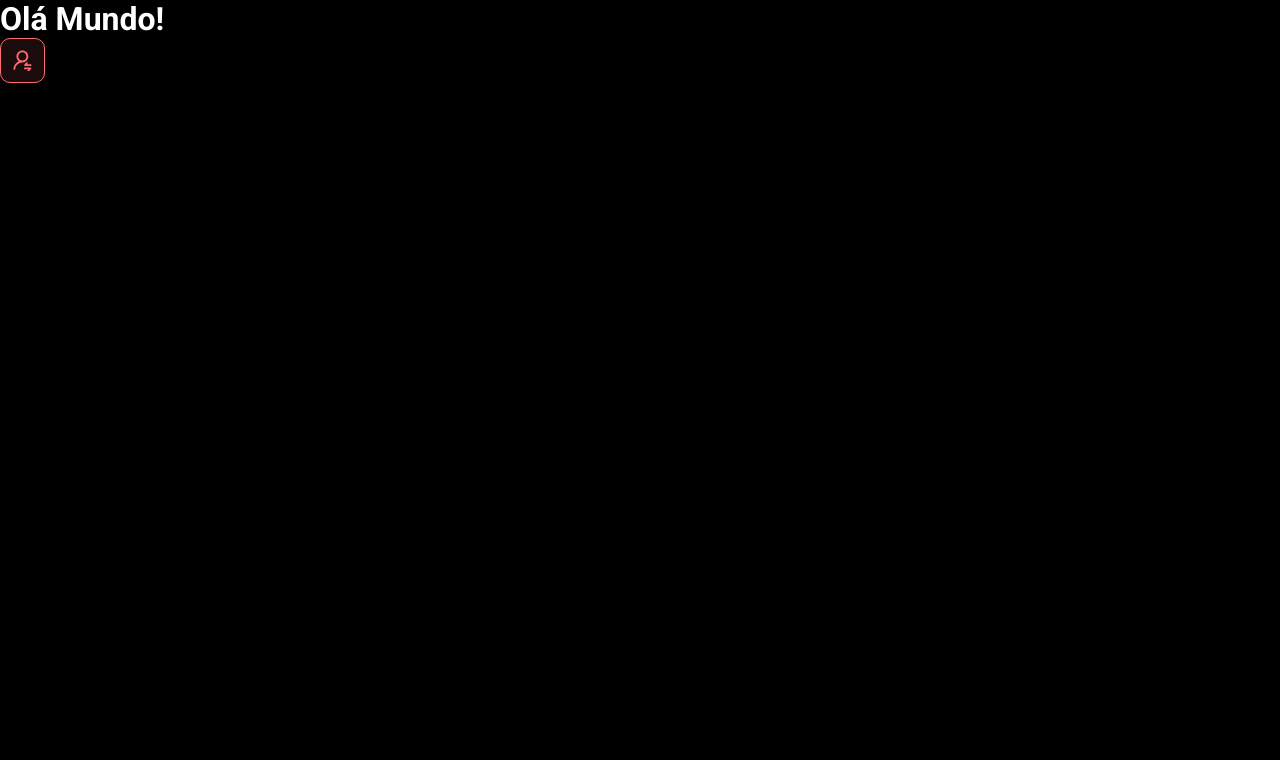
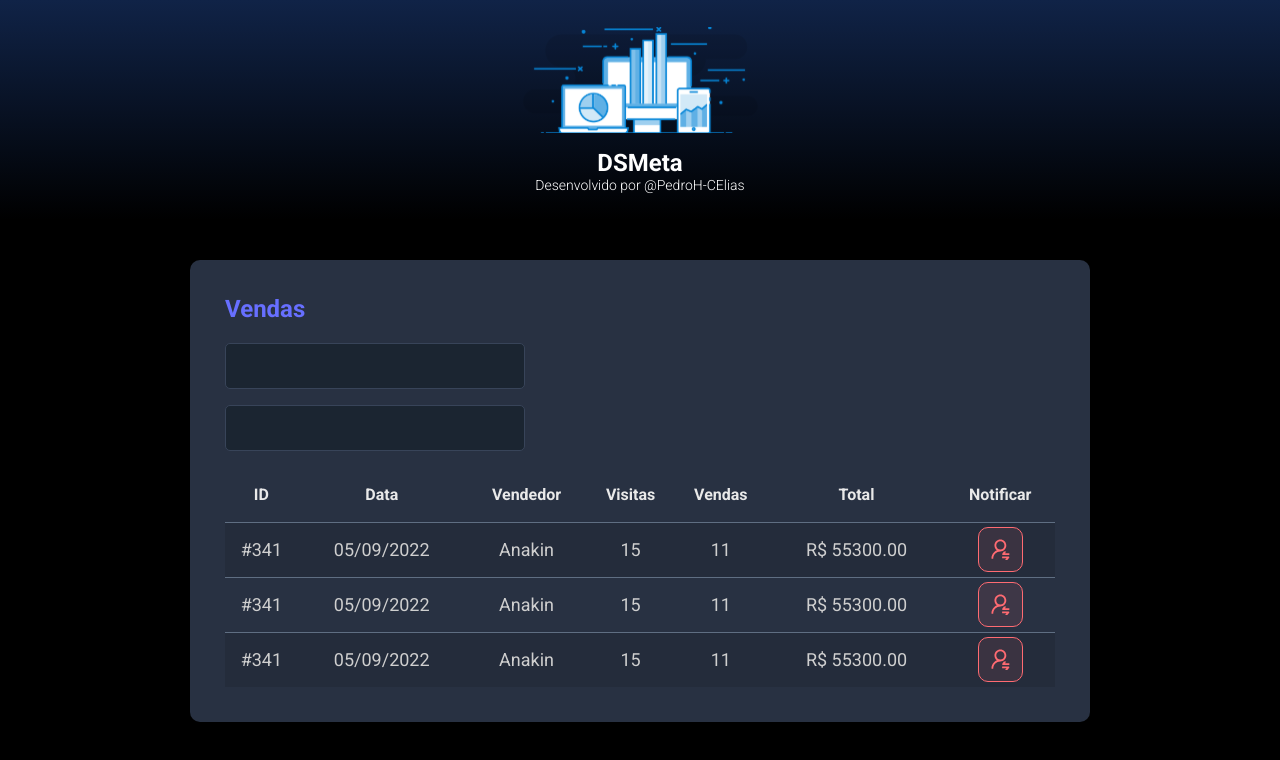
Before and after one commit to PedroH-CElias/dsmeta, a React (Vite) app in the folder frontend/: page / in a window 1280 px wide. Shown: the top 760 px of the page. Built offline with nearby package versions, Linux system fonts and the light colour scheme.

Commit message:
Other components

```diff
--- a/frontend/src/App.tsx
+++ b/frontend/src/App.tsx
@@ -1,10 +1,19 @@
-import NotificationButton from "./componentes/NotificaionButton"
+import Header from "./componentes/Header"
+import SalesCard from "./componentes/SalesCard"
+
 
 function App() {
   return (
     <>
-      <h1>Olá Mundo!</h1>
-      <NotificationButton />
+      <Header />
+      <main>
+        <section id="sales">
+          <div className="dsmeta-container">
+
+            <SalesCard/>
+          </div>
+        </section>
+      </main>
     </>
   )
 }
--- /dev/null
+++ b/frontend/src/componentes/Header/index.tsx
@@ -0,0 +1,16 @@
+import logo from '../../assets/img/logo.svg'
+import './styles.css'
+
+function Header() {
+    return (
+        <header>
+            <div className="dsmeta-logo-container">
+                <img src={logo} alt="Logo" />
+                <h1>DSMeta</h1>
+                <p>Desenvolvido por <a href="https://github.com/PedroH-CElias" target="_blank">@PedroH-CElias</a></p>
+            </div>
+        </header>
+    )
+}
+
+export default Header
--- /dev/null
+++ b/frontend/src/componentes/Header/styles.css
@@ -0,0 +1,27 @@
+header {
+    background: linear-gradient(180deg, #102347 0%, #000 100%);
+    height: 220px;
+    display: flex;
+    align-items: center;
+    justify-content: center;
+}
+
+.dsmeta-logo-container {
+    display: flex;
+    flex-direction: column;
+    align-items: center;
+}
+
+.dsmeta-logo-container img {
+    width: 235px;
+}
+
+.dsmeta-logo-container h1 {
+    margin-top: 15px;
+    font-size: 24px;
+}
+
+.dsmeta-logo-container p {
+    font-size: 14px;
+    font-weight: 300;
+}
--- /dev/null
+++ b/frontend/src/componentes/SalesCard/index.tsx
@@ -0,0 +1,80 @@
+import NotificationButton from '../NotificationButton'
+import './styles.css'
+
+function SalesCard() {
+    return (
+        <>
+            <div className="dsmeta-card">
+                <h2 className="dsmeta-sales-title">Vendas</h2>
+                <div>
+                    <div className="dsmeta-form-control-container">
+                        <input type="text" className="dsmeta-form-control" />
+                    </div>
+                    <div className="dsmeta-form-control-container">
+                        <input type="text" className="dsmeta-form-control" />
+                    </div>
+                </div>
+
+                <div>
+                    <table className="dsmeta-sales-table">
+                        <thead>
+                            <tr>
+                                <th className="show992">ID</th>
+                                <th className="show576">Data</th>
+                                <th>Vendedor</th>
+                                <th className="show992">Visitas</th>
+                                <th className="show992">Vendas</th>
+                                <th>Total</th>
+                                <th>Notificar</th>
+                            </tr>
+                        </thead>
+                        <tbody>
+                            <tr>
+                                <td className="show992">#341</td>
+                                <td className="show576">05/09/2022</td>
+                                <td>Anakin</td>
+                                <td className="show992">15</td>
+                                <td className="show992">11</td>
+                                <td>R$ 55300.00</td>
+                                <td>
+                                    <div className="dsmeta-red-btn-container">
+                                        <NotificationButton />
+                                    </div>
+                                </td>
+                            </tr>
+                            <tr>
+                                <td className="show992">#341</td>
+                                <td className="show576">05/09/2022</td>
+                                <td>Anakin</td>
+                                <td className="show992">15</td>
+                                <td className="show992">11</td>
+                                <td>R$ 55300.00</td>
+                                <td>
+                                    <div className="dsmeta-red-btn-container">
+                                        <NotificationButton />
+                                    </div>
+                                </td>
+                            </tr>
+                            <tr>
+                                <td className="show992">#341</td>
+                                <td className="show576">05/09/2022</td>
+                                <td>Anakin</td>
+                                <td className="show992">15</td>
+                                <td className="show992">11</td>
+                                <td>R$ 55300.00</td>
+                                <td>
+                                    <div className="dsmeta-red-btn-container">
+                                        <NotificationButton />
+                                    </div>
+                                </td>
+                            </tr>
+                        </tbody>
+                    </table>
+                </div>
+
+            </div>
+        </>
+    )
+}
+
+export default SalesCard
--- /dev/null
+++ b/frontend/src/componentes/SalesCard/styles.css
@@ -0,0 +1,98 @@
+.dsmeta-card {
+    background-color: #283142;
+    border-radius: 10px;
+    padding: 30px 10px;
+}
+
+.dsmeta-sales-title {
+    color: #676FFF;
+    font-size: 24px;
+    margin-bottom: 20px;
+}
+
+.dsmeta-form-control-container {
+    margin-bottom: 16px;
+    max-width: 300px;
+}
+
+.dsmeta-form-control {
+    width: 100%;
+    height: 46px;
+    background-color: #1B2531;
+    border: 1px solid #384459;
+    border-radius: 5px;
+    color: #9AAABE;
+    padding: 0 20px;
+    font-size: 18px;
+}
+
+.dsmeta-sales-table {
+    width: 100%;
+    border-spacing: 0;
+    border-collapse: collapse;
+}
+
+.dsmeta-sales-table thead {
+    height: 55px;
+    font-size: 16px;
+    color: #E9E9E9;
+    font-weight: 700;
+}
+
+.dsmeta-sales-table tbody {
+    font-size: 14px;
+    font-weight: 400;
+    color: #CFCFCF;
+    text-align: center;
+}
+
+.dsmeta-sales-table tbody tr {
+    height: 74px;
+    border-top: 1px solid #5F6E82;
+}
+
+.dsmeta-sales-table tbody tr:hover>td {
+    background-color: #384459;
+}
+
+
+.dsmeta-sales-table tbody tr:nth-child(odd) {
+    background-color: #242C3B;
+}
+
+.dsmeta-red-btn-container {
+    display: flex;
+    justify-content: center;
+}
+
+.show576 {
+    display: none;
+}
+
+.show992 {
+    display: none;
+}
+
+@media (min-width: 576px) {
+    .show576 {
+        display: table-cell;
+    }
+
+    .dsmeta-card {
+        padding: 35px;
+    }
+
+    .dsmeta-sales-table tbody tr {
+        height: 55px;
+    }
+
+    .dsmeta-sales-table tbody {
+        font-size: 18px;
+    }
+}
+
+@media (min-width: 992px) {
+    .show992 {
+        display: table-cell;
+    }
+}
--- a/frontend/src/index.css
+++ b/frontend/src/index.css
@@ -21,41 +21,6 @@ a:visited {
     text-decoration: none;
 }
 
-header {
-    background: linear-gradient(180deg, #102347 0%, #000 100%);
-    height: 220px;
-    display: flex;
-    align-items: center;
-    justify-content: center;
-}
-
-.dsmeta-logo-container {
-    display: flex;
-    flex-direction: column;
-    align-items: center;
-}
-
-.dsmeta-logo-container img {
-    width: 235px;
-}
-
-.dsmeta-logo-container h1 {
-    margin-top: 15px;
-    font-size: 24px;
-}
-
-.dsmeta-logo-container p {
-    font-size: 14px;
-    font-weight: 300;
-}
-
-.dsmeta-card {
-    background-color: #283142;
-    border-radius: 10px;
-    padding: 30px 10px;
-}
-
-
 .dsmeta-container {
     width: 100%;
     max-width: 900px;
@@ -65,113 +30,3 @@ header {
 #sales {
     padding: 40px 10px;
 }
-
-.dsmeta-sales-title {
-    color: #676FFF;
-    font-size: 24px;
-    margin-bottom: 20px;
-}
-
-.dsmeta-form-control-container {
-    margin-bottom: 16px;
-    max-width: 300px;
-}
-
-.dsmeta-form-control {
-    width: 100%;
-    height: 46px;
-    background-color: #1B2531;
-    border: 1px solid #384459;
-    border-radius: 5px;
-    color: #9AAABE;
-    padding: 0 20px;
-    font-size: 18px;
-}
-
-.dsmeta-sales-table {
-    width: 100%;
-    border-spacing: 0;
-    border-collapse: collapse;
-}
-
-.dsmeta-sales-table thead {
-    height: 55px;
-    font-size: 16px;
-    color: #E9E9E9;
-    font-weight: 700;
-}
-
-.dsmeta-sales-table tbody {
-    font-size: 14px;
-    font-weight: 400;
-    color: #CFCFCF;
-    text-align: center;
-}
-
-.dsmeta-sales-table tbody tr {
-    height: 74px;
-    border-top: 1px solid #5F6E82;
-}
-
-.dsmeta-sales-table tbody tr:hover>td {
-    background-color: #384459;
-}
-
-
-.dsmeta-sales-table tbody tr:nth-child(odd) {
-    background-color: #242C3B;
-}
-
-.dsmeta-red-btn-container{
-    display: flex;
-    justify-content: center;
-}
-
-.dsmeta-red-btn {
-    height: 45px;
-    width: 45px;
-    background: rgba(255, 107, 114, 0.1);
-    border: 1px solid #FF6B72;
-    border-radius: 10px;
-    display: flex;
-    align-items: center;
-    justify-content: center;
-    cursor: pointer;
-}
-
-.dsmeta-red-btn img{
-    width: 19px;
-
-}
-
-.show576{
-    display: none;
-}
-
-.show992{
-    display: none;
-}
-
-@media (min-width: 576px){
-    .show576{
-        display: table-cell;
-    }
-
-    .dsmeta-card {
-        padding: 35px;
-    }
-
-    .dsmeta-sales-table tbody tr {
-        height: 55px;
-    }
-
-    .dsmeta-sales-table tbody{
-        font-size: 18px;
-    }
-}
-
-@media (min-width: 992px){
-    .show992{
-        display: table-cell;
-    }
-}
```
Also changed, not shown: frontend/src/assets/img/logo.svg (added), frontend/src/componentes/NotificationButton/index.tsx (renamed from frontend/src/componentes/NotificaionButton/index.tsx), frontend/src/componentes/NotificationButton/styles.css (renamed from frontend/src/componentes/NotificaionButton/styles.css).
